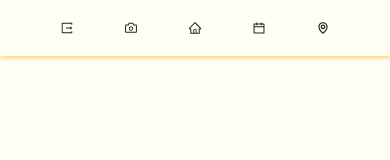
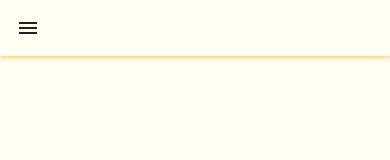
Before and after one commit to sankogakuen/ryouran-festival, a React (Create React App) app: page / in a window 390 px wide. Shown: the top 160 px of the page. Built offline with nearby package versions, Linux system fonts and the light colour scheme.

Commit message:
ADD: hamburgermenu

```diff
--- /dev/null
+++ b/src/components/HamburgerMenu.tsx
@@ -0,0 +1,59 @@
+import React, { useState } from "react";
+import {
+  AppBar,
+  Toolbar,
+  IconButton,
+  Drawer,
+  List,
+  ListItem,
+  ListItemText,
+} from "@material-ui/core";
+import MenuIcon from "@material-ui/icons/Menu";
+
+const MenuItems = ["Item 1", "Item 2", "Item 3"]; // メニューアイテムのリスト
+
+const HamburgerMenu: React.FC = () => {
+  const [isDrawerOpen, setIsDrawerOpen] = useState(false);
+
+  const toggleDrawer =
+    (open: boolean) => (event: React.KeyboardEvent | React.MouseEvent) => {
+      if (
+        event.type === "keydown" &&
+        ((event as React.KeyboardEvent).key === "Tab" ||
+          (event as React.KeyboardEvent).key === "Shift")
+      ) {
+        return;
+      }
+      setIsDrawerOpen(open);
+    };
+
+  return (
+    <>
+      <IconButton
+        edge="start"
+        color="inherit"
+        aria-label="menu"
+        onClick={toggleDrawer(true)}
+      >
+        <MenuIcon />
+      </IconButton>
+      <Drawer anchor="left" open={isDrawerOpen} onClose={toggleDrawer(false)}>
+        <div
+          role="presentation"
+          onClick={toggleDrawer(false)}
+          onKeyDown={toggleDrawer(false)}
+        >
+          <List>
+            {MenuItems.map((text, index) => (
+              <ListItem button key={text}>
+                <ListItemText primary={text} />
+              </ListItem>
+            ))}
+          </List>
+        </div>
+      </Drawer>
+    </>
+  );
+};
+
+export default HamburgerMenu;
--- a/src/components/ImageSlider.tsx
+++ b/src/components/ImageSlider.tsx
@@ -4,20 +4,20 @@ interface content {
   images: string[];
 }
 
-const imagesPerScroll = 10; // 十回スクロールごとに画像を切り替える
+const imagesPerScroll = 1; // 十回スクロールごとに画像を切り替える
 
 const ImageSlider: React.FC<content> = ({ images }) => {
   const [currentIndex, setCurrentIndex] = useState(0);
   const [scrollCount, setScrollCount] = useState(0);
   const containerRef = useRef<HTMLDivElement>(null);
+  const [opacity, setOpacity] = useState(1);
 
   const handleScroll = (event: WheelEvent) => {
     event.preventDefault(); // Prevent default wheel scroll behavior
     const newScrollCount = scrollCount + 1;
     setScrollCount(newScrollCount);
-
     if (newScrollCount >= imagesPerScroll) {
-      // 十回スクロールごとに画像を切り替え
+      // 指定された回数スクロールごとに画像を切り替え
       setCurrentIndex((prevIndex) => (prevIndex + 1) % images.length);
       setScrollCount(0);
     }
@@ -42,8 +42,9 @@ const ImageSlider: React.FC<content> = ({ images }) => {
         <CardMedia
           component="img"
           alt={`Image ${currentIndex + 1}`}
-          height="400"
+          height="100%"
           image={images[currentIndex]}
+          style={{ opacity }}
           onWheel={(event) => event.preventDefault()} // Prevent wheel scroll on image
         />
         <CardContent></CardContent>
--- a/src/components/Navbar.tsx
+++ b/src/components/Navbar.tsx
@@ -1,17 +1,10 @@
 import React, { useState, useEffect } from "react";
 import { makeStyles } from "@material-ui/core/styles";
-import AnchorLink from "react-anchor-link-smooth-scroll";
 import AppBar from "@material-ui/core/AppBar";
 import Toolbar from "@material-ui/core/Toolbar";
-import Button from "@material-ui/core/Button";
 import Typography from "@material-ui/core/Typography";
-import {
-  AiOutlineHome,
-  AiOutlineCamera,
-  AiOutlineExport,
-  AiOutlineCalendar,
-} from "react-icons/ai";
-import { BiMap } from "react-icons/bi";
+import HamburgerMenu from "./HamburgerMenu";
+import ToolbarMenu from "./ToolbarMenu";
 
 const useStyles = makeStyles((theme) => ({
   appBar: {
@@ -47,103 +40,17 @@ const Navbar: React.FC = () => {
   return (
     <>
       <AppBar color="default" position="static" className={classes.appBar}>
-        <Toolbar style={{ justifyContent: "center" }}>
-          <Typography>
-            <AnchorLink
-              href="#links"
-              style={{
-                textDecoration: "none",
-                color: "inherit",
-              }}
-              offset={() => window.innerHeight / 8}
-            >
-              <Button
-                className={
-                  isMobile
-                    ? classes.customButtonForMobile
-                    : classes.customButtonForPC
-                }
-              >
-                <AiOutlineExport />
-              </Button>
-            </AnchorLink>
-
-            <AnchorLink
-              href="#live"
-              style={{
-                textDecoration: "none",
-                color: "inherit",
-              }}
-              offset={() => window.innerHeight / 8}
-            >
-              <Button
-                className={
-                  isMobile
-                    ? classes.customButtonForMobile
-                    : classes.customButtonForPC
-                }
-              >
-                <AiOutlineCamera />
-              </Button>
-            </AnchorLink>
-
-            <AnchorLink
-              href="#home"
-              style={{
-                textDecoration: "none",
-                color: "inherit",
-              }}
-              offset={() => window.innerHeight / 2 - window.innerHeight / 4}
-            >
-              <Button
-                className={
-                  isMobile
-                    ? classes.customButtonForMobile
-                    : classes.customButtonForPC
-                }
-              >
-                <AiOutlineHome />
-              </Button>
-            </AnchorLink>
-            <AnchorLink
-              href="#timetable"
-              style={{
-                textDecoration: "none",
-                color: "inherit",
-              }}
-              offset={() => window.innerHeight / 8}
-            >
-              <Button
-                className={
-                  isMobile
-                    ? classes.customButtonForMobile
-                    : classes.customButtonForPC
-                }
-              >
-                <AiOutlineCalendar />
-              </Button>
-            </AnchorLink>
-
-            <AnchorLink
-              href="#access"
-              style={{
-                textDecoration: "none",
-                color: "inherit",
-              }}
-              offset={() => window.innerHeight / 8}
-            >
-              <Button
-                className={
-                  isMobile
-                    ? classes.customButtonForMobile
-                    : classes.customButtonForPC
-                }
-              >
-                <BiMap />
-              </Button>
-            </AnchorLink>
-          </Typography>
-        </Toolbar>
+        {isMobile ? (
+          <Toolbar style={{ justifyContent: "left" }}>
+            <HamburgerMenu />
+          </Toolbar>
+        ) : (
+          <Toolbar style={{ justifyContent: "center" }}>
+            <Typography>
+              <ToolbarMenu />
+            </Typography>
+          </Toolbar>
+        )}
       </AppBar>
     </>
   );
--- /dev/null
+++ b/src/components/ToolbarMenu.tsx
@@ -0,0 +1,121 @@
+import React, { useState, useEffect } from "react";
+import { makeStyles } from "@material-ui/core/styles";
+import AnchorLink from "react-anchor-link-smooth-scroll";
+import Button from "@material-ui/core/Button";
+import {
+  AiOutlineHome,
+  AiOutlineCamera,
+  AiOutlineExport,
+  AiOutlineCalendar,
+} from "react-icons/ai";
+import { BiMap } from "react-icons/bi";
+
+const useStyles = makeStyles((theme) => ({
+  appBar: {
+    position: "fixed",
+    background: "#FFFEF3",
+    width: "100%",
+    boxShadow: "0px 2px 4px rgba(255, 206, 132, 1)", // 影の色を赤に変更
+  },
+  customButtonForPC: {
+    fontSize: "20px",
+  },
+  customButtonForMobile: {
+    padding: "8px 16px", // パディングを調整して大きさを変更
+    marginLeft: "auto",
+  },
+}));
+
+const ToolbarMenu: React.FC = () => {
+  const classes = useStyles();
+  const [isMobile, setIsMobile] = useState<boolean>(window.innerWidth < 768);
+  return (
+    <>
+      <AnchorLink
+        href="#links"
+        style={{
+          textDecoration: "none",
+          color: "inherit",
+        }}
+        offset={() => window.innerHeight / 8}
+      >
+        <Button
+          className={
+            isMobile ? classes.customButtonForMobile : classes.customButtonForPC
+          }
+        >
+          <AiOutlineExport />
+        </Button>
+      </AnchorLink>
+
+      <AnchorLink
+        href="#live"
+        style={{
+          textDecoration: "none",
+          color: "inherit",
+        }}
+        offset={() => window.innerHeight / 8}
+      >
+        <Button
+          className={
+            isMobile ? classes.customButtonForMobile : classes.customButtonForPC
+          }
+        >
+          <AiOutlineCamera />
+        </Button>
+      </AnchorLink>
+
+      <AnchorLink
+        href="#home"
+        style={{
+          textDecoration: "none",
+          color: "inherit",
+        }}
+        offset={() => window.innerHeight / 2 - window.innerHeight / 4}
+      >
+        <Button
+          className={
+            isMobile ? classes.customButtonForMobile : classes.customButtonForPC
+          }
+        >
+          <AiOutlineHome />
+        </Button>
+      </AnchorLink>
+      <AnchorLink
+        href="#timetable"
+        style={{
+          textDecoration: "none",
+          color: "inherit",
+        }}
+        offset={() => window.innerHeight / 8}
+      >
+        <Button
+          className={
+            isMobile ? classes.customButtonForMobile : classes.customButtonForPC
+          }
+        >
+          <AiOutlineCalendar />
+        </Button>
+      </AnchorLink>
+
+      <AnchorLink
+        href="#access"
+        style={{
+          textDecoration: "none",
+          color: "inherit",
+        }}
+        offset={() => window.innerHeight / 8}
+      >
+        <Button
+          className={
+            isMobile ? classes.customButtonForMobile : classes.customButtonForPC
+          }
+        >
+          <BiMap />
+        </Button>
+      </AnchorLink>
+    </>
+  );
+};
+
+export default ToolbarMenu;
--- a/src/pages/Home/Live.tsx
+++ b/src/pages/Home/Live.tsx
@@ -13,7 +13,6 @@ import image4 from "../../static/img/Live/image4.png";
 const images = [image1, image2, image3, image4];
 
 const Live: React.FC = () => {
-  //
   return (
     <>
       <section id="live">
```
